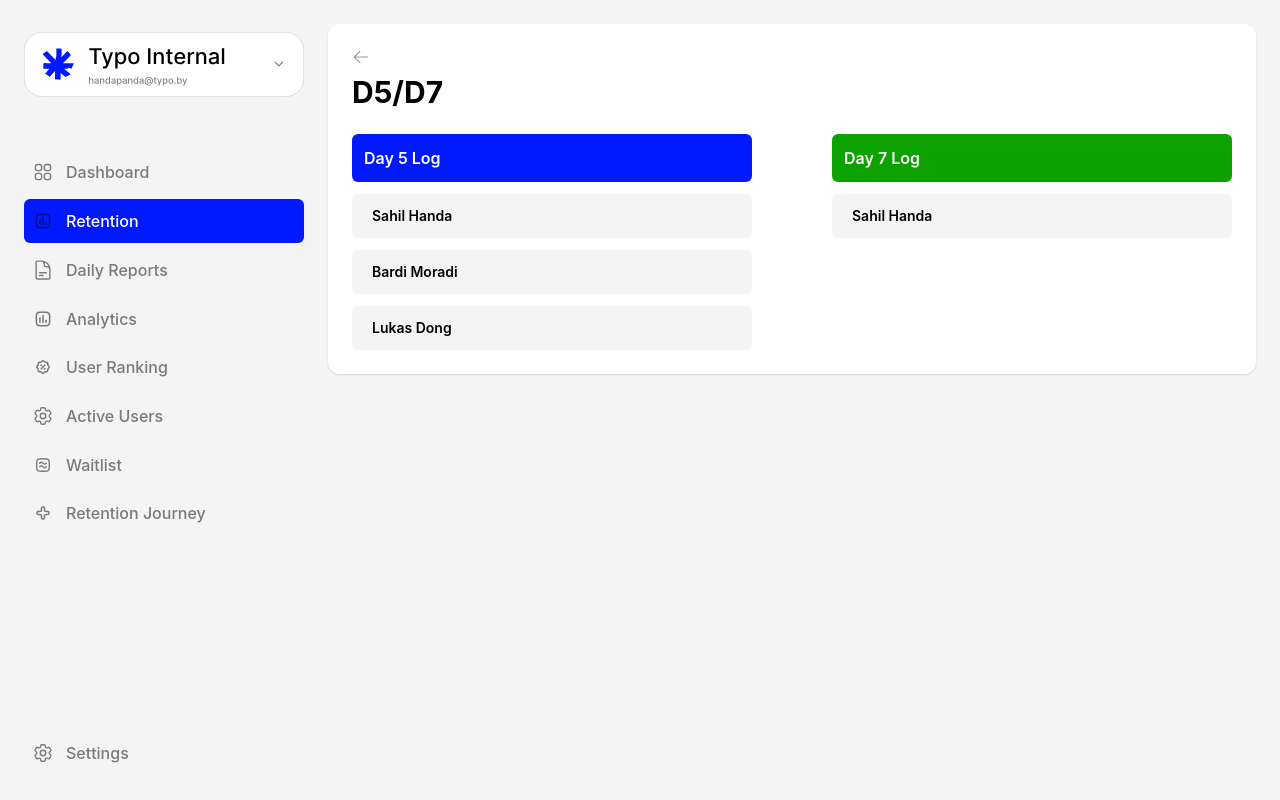
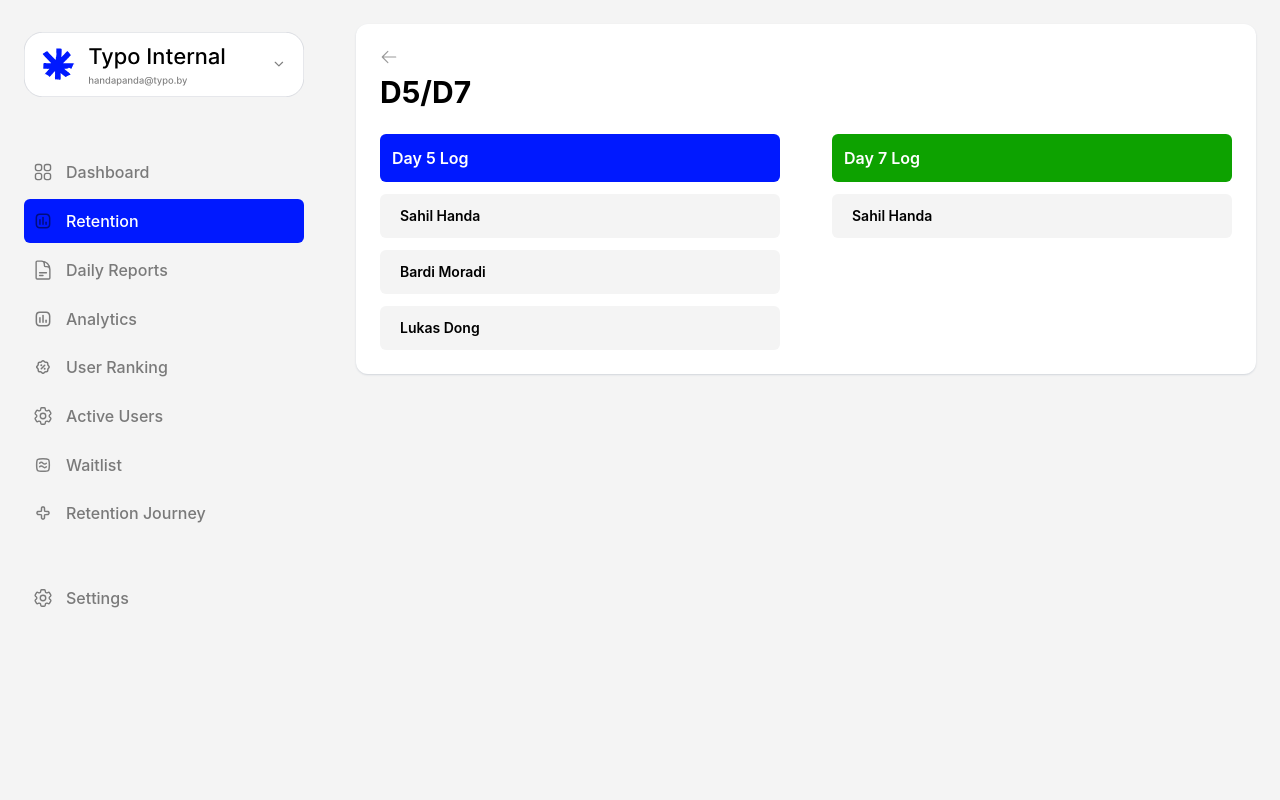
Before and after one commit to asta-otaku/typo-internal, a React (Vite) app: page /retention in a window 1280 px wide. Built offline with nearby package versions, Linux system fonts and the light colour scheme.

Commit message:
fixes: Layout Styles

```diff
--- a/src/layout/DashboardLayout.tsx
+++ b/src/layout/DashboardLayout.tsx
@@ -23,16 +23,16 @@ function DashboardLayout({ children }: any) {
   const toggleNav = () => setNav(!nav);
 
   return (
-    <>
+    <div className="bg-offwhite">
       {/* General Modal */}
       {currentModal && <ModalLayout />}
       <div
-        className={`md:flex grow bg-offwhite gap-6 p-2 md:p-6 min-h-screen ${
+        className={`md:flex grow gap-6 p-2 min-h-screen md:p-6 max-w-[1800px] mx-auto ${
           currentModal && "blur-sm"
         }`}
       >
         {/* Nav section */}
-        <nav className="w-full md:w-[280px] md:relative z-[100] flex shrink-0 justify-between">
+        <nav className="w-full md:w-[280px] md:fixed z-[100] flex shrink-0 justify-between">
           <div className="w-full flex flex-col">
             <Link to="/">
               <img src={logo} alt="logo" className="w-[12rem] md:w-full py-2" />
@@ -40,7 +40,7 @@ function DashboardLayout({ children }: any) {
             <ul
               className={`${
                 nav ? "block" : "hidden"
-              } md:block grow font-medium md:my-9 w-full`}
+              } md:block font-medium my-0 lg:my-9 w-full`}
             >
               <li>
                 <Link
@@ -174,11 +174,11 @@ function DashboardLayout({ children }: any) {
           </span>
         </nav>
 
-        <main className="bg-white md:max-w-[calc(100vw-332px)] h-screen md:h-full border shadow-sm shadow-gray-300 p-4 md:p-6 rounded-xl grow">
+        <main className="bg-white md:ml-[332px] md:max-w-[calc(100vw-332px)] h-screen md:h-full border shadow-sm shadow-gray-300 p-4 md:p-6 rounded-xl grow">
           {children}
         </main>
       </div>
-    </>
+    </div>
   );
 }
 
--- a/src/pages/DailyReports/GroupReport.tsx
+++ b/src/pages/DailyReports/GroupReport.tsx
@@ -23,7 +23,7 @@ function GroupReports() {
       <DashboardNav title="Daily Reports" />
       <DailyReportsLayout>
         <div className="overflow-x-auto no-scrollbar">
-          <table className="min-w-full text-left text-xs rounded-t-lg  bg-offwhite border-collapse">
+          <table className="min-w-full text-left text-xs rounded-t-lg mt-6  bg-offwhite border-collapse">
             <thead className="text-black/50 font-semibold">
               <tr className="capitalize">
                 {Object.keys(tableData[0]).map((key) => (
```
